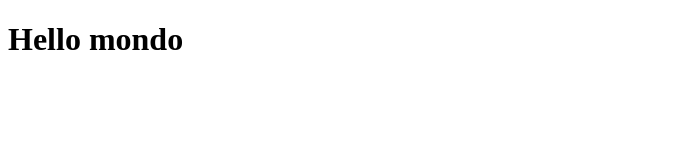
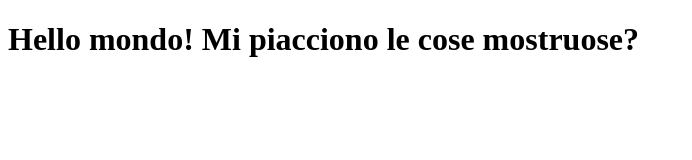
Before and after one commit to Tawagoto277/coursera-test, a plain HTML site: page site/index.html in a window 1280 px wide. Shown: the whole page, without its empty margins (0-692 px from the left). Drawn offline with Linux system fonts and the light colour scheme.

Commit message:
Piccola modifica.

```diff
--- a/site/index.html
+++ b/site/index.html
@@ -7,6 +7,6 @@
 </head>
 <body>
 
-	<h1>Hello mondo</h1>
+	<h1>Hello mondo! Mi piacciono le cose mostruose?</h1>
 </body>
 </html>
```
